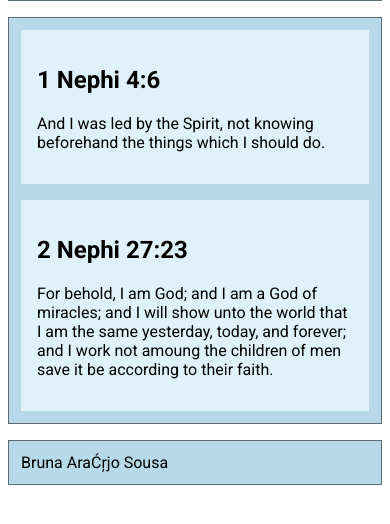
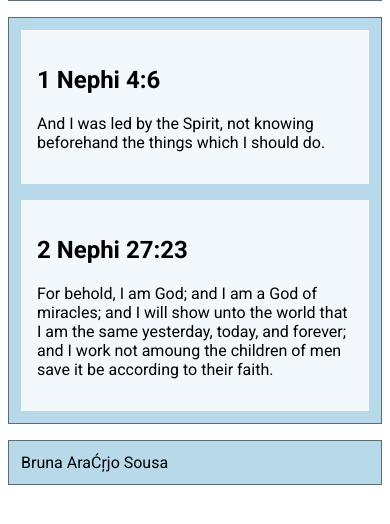
Before and after one commit to Ajauro/wdd131, a plain HTML site: page week02/media-query.html in a window 390 px wide. Shown: the part 122-646 px from the top of the page. Drawn offline with Linux system fonts and the light colour scheme.

Commit message:
media query example

```diff
--- a/week02/styles/media-query.css
+++ b/week02/styles/media-query.css
@@ -17,5 +17,5 @@ main {
 
 section {
     padding: 1rem;
-    background-color: rgba(238, 250, 255, 0.733);
+    background-color: rgba(255, 255, 255, 0.822);
 }
```
